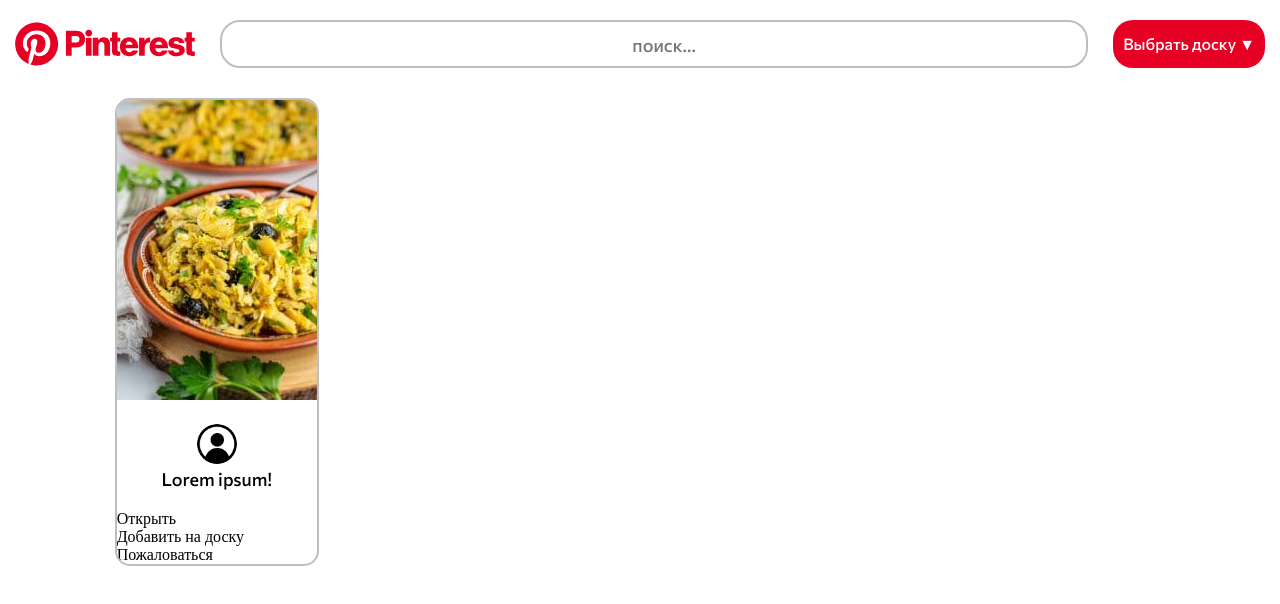
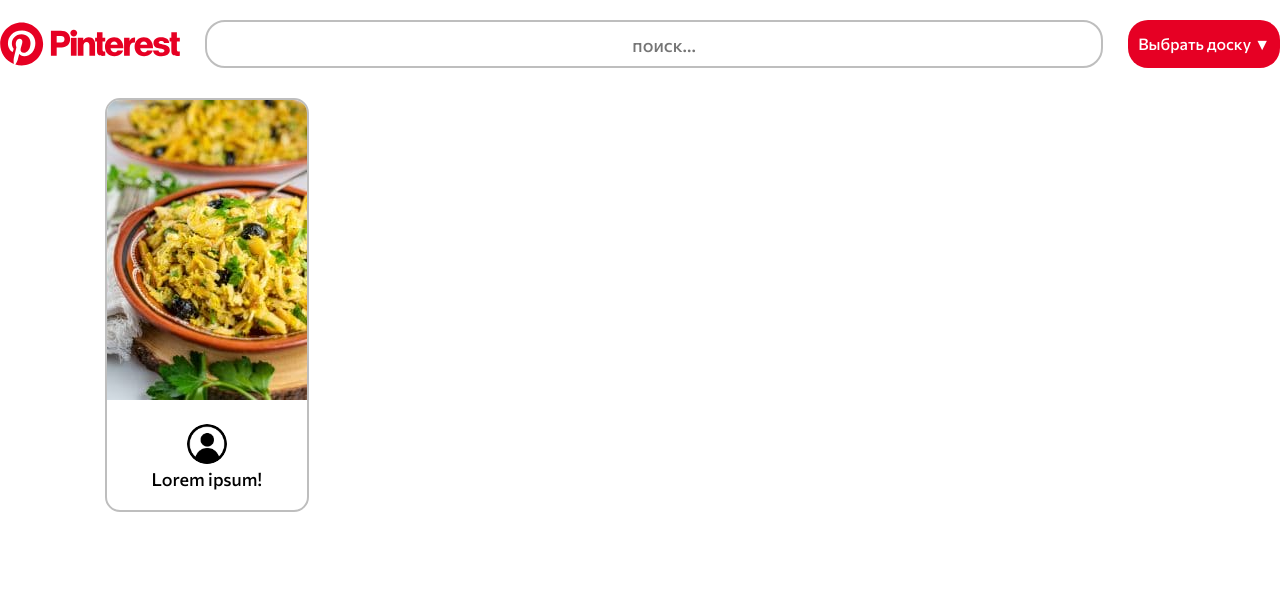
Before and after one commit to Drews13/TMS-Pinterest, a website built with Parcel: page src/index.html in a window 1280 px wide. Built offline with nearby package versions, Linux system fonts and the light colour scheme; no server answers.

Commit message:
saving css

```diff
--- a/src/scss/_normalize.scss
+++ b/src/scss/_normalize.scss
@@ -4,8 +4,3 @@
   box-sizing: border-box;
   outline:none;
 }
-
-.wrapper {
-  padding: 0 15px;
-  margin: 0 auto;
-}
```
Also changed, not shown: src/css/styles.css, src/scss/styles.scss (line endings or trailing spaces).
